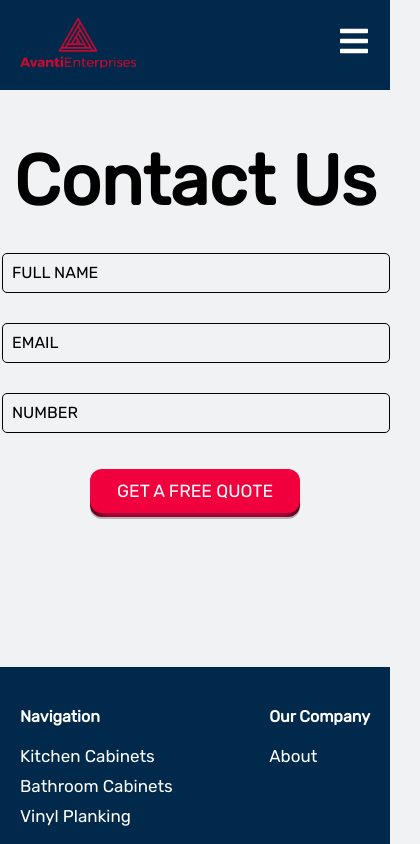
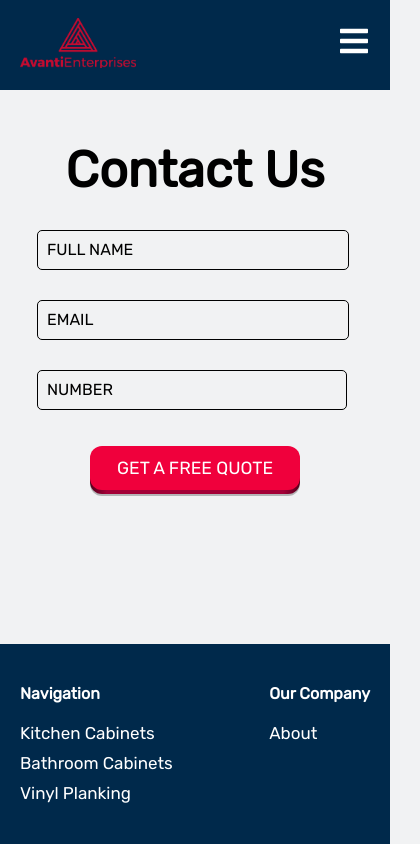
Before and after one commit to propitive/avanti-enterprises, a React (Create React App) app: page /contact-form in a window 390 px wide. Shown: the top 844 px of the page, 420 px wide, since content can reach past the window. Built offline with nearby package versions, Linux system fonts and the light colour scheme; a web font is replaced by a local one.

Commit message:
contact form is now responsive

```diff
--- a/src/components/ContactForm/ContactForm.css
+++ b/src/components/ContactForm/ContactForm.css
@@ -117,3 +117,18 @@
 .contact-form__button {
   margin-top: 40px;
 }
+
+@media screen and (max-width: 450px) {
+  .contact-form__header {
+    font-size: 50px;
+  }
+  .form__input-box {
+    width: 380px;
+  }
+  .form__input {
+    width: 300px;
+  }
+  .form__input-number {
+    width: 310px;
+  }
+}
--- a/src/components/Header/Header.js
+++ b/src/components/Header/Header.js
@@ -98,10 +98,12 @@ function Header() {
                 </li>
               );
             })}
-            <BookOnlineButton
-              className="nav-menu__button"
-              buttonText="GET A FREE QUOTE"
-            />
+            <Link to="/contact-form">
+              <BookOnlineButton
+                className="nav-menu__button"
+                buttonText="GET A FREE QUOTE"
+              />
+            </Link>
           </ul>
         </nav>
       </div>
```
